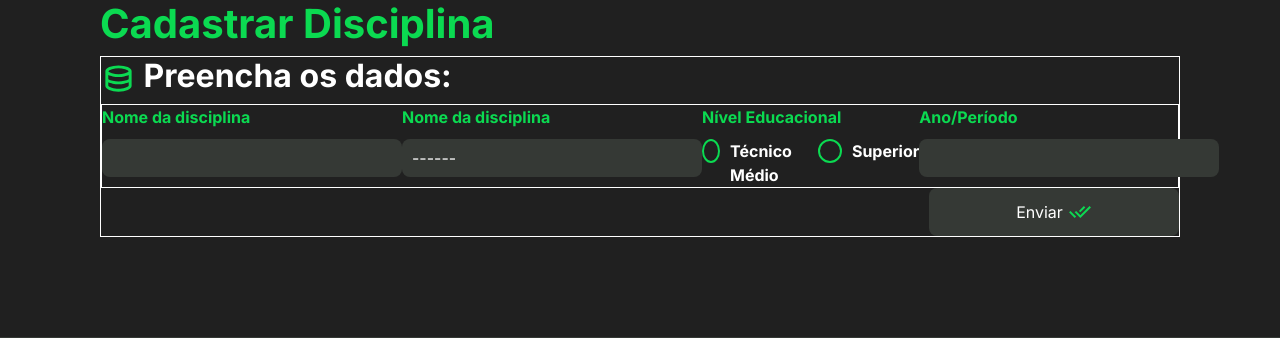
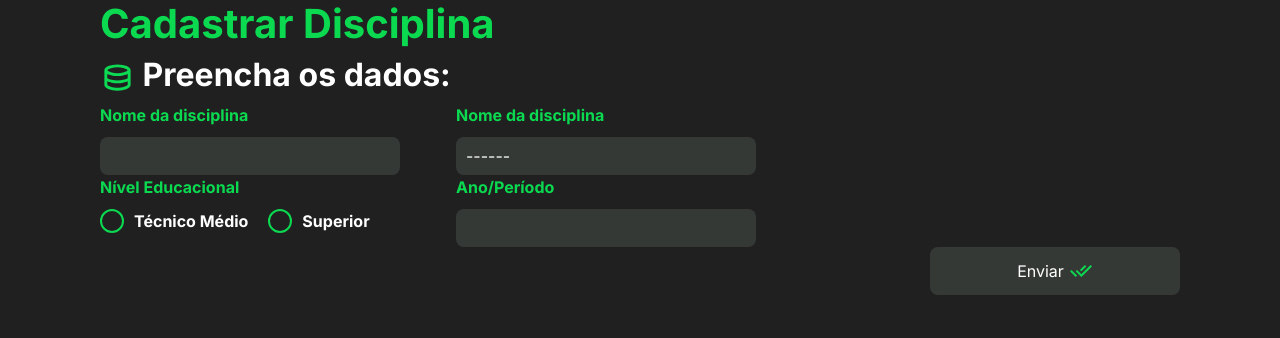
Before and after one commit to gentil-kadson/ccam, a Django app: page /academics/add-course/ in a window 1280 px wide. Shown: the part 154-492 px from the top of the page. Run offline with Django 4.2, Linux system fonts and the light colour scheme; parts of the project's set-up code (start-up, migrations or seed data) failed here and were passed over; some libraries are stand-ins or nearby versions.

Commit message:
feature: finished coordinator pages.

```diff
--- a/ccam/academics/static/academics/css/add_course.css
+++ b/ccam/academics/static/academics/css/add_course.css
@@ -1,5 +1,4 @@
 #add-course-section {
-    border: 1px solid white;
     width: 100%;
 
     display: flex;
@@ -13,6 +12,8 @@
 }
 
 #course-data {
-    display: flex;
-    border: 1px solid white;
+    display: grid;
+    grid-template-columns: 1fr 7fr;
+    column-gap: 3.5rem;
+
 }
```
